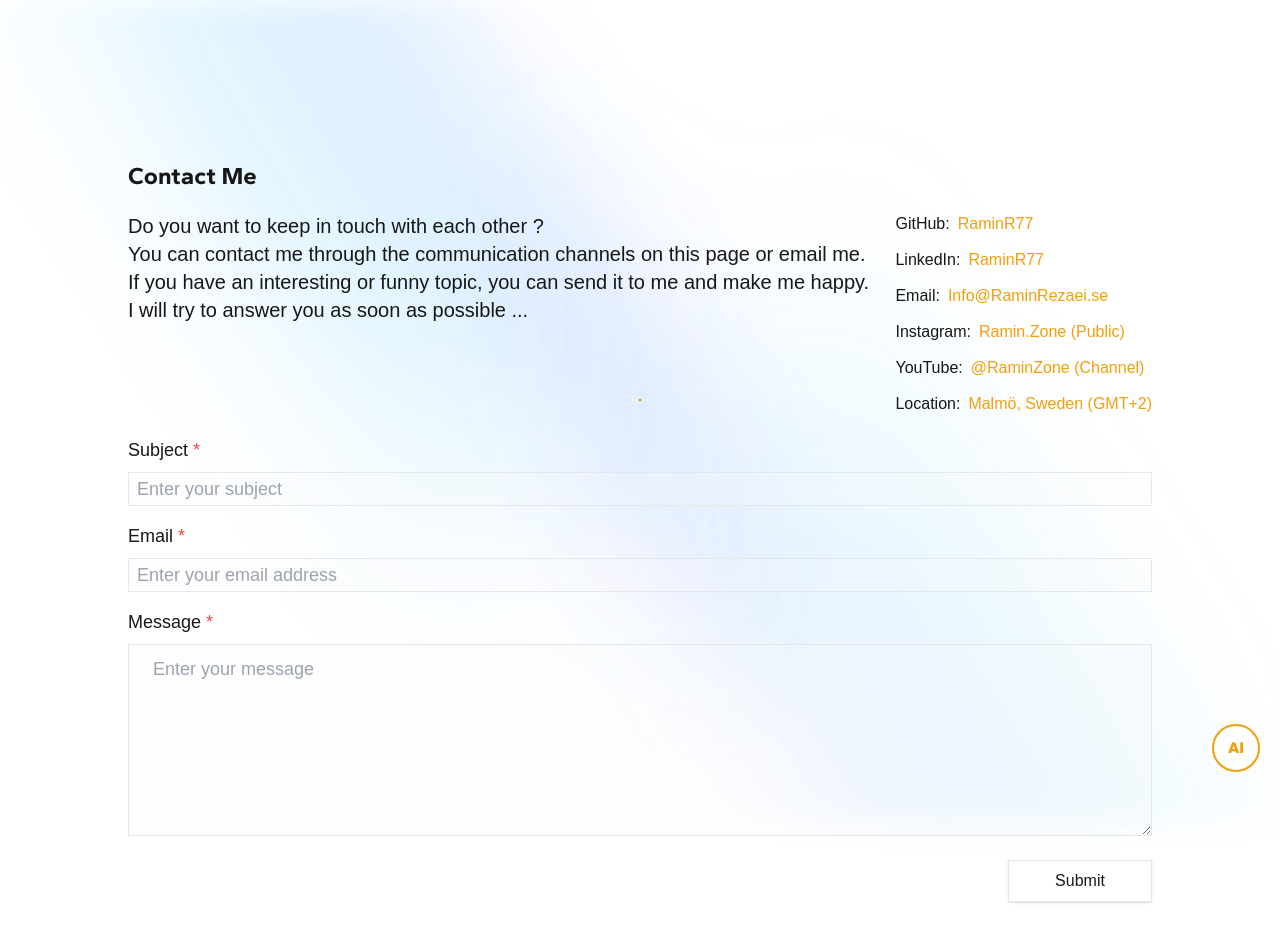
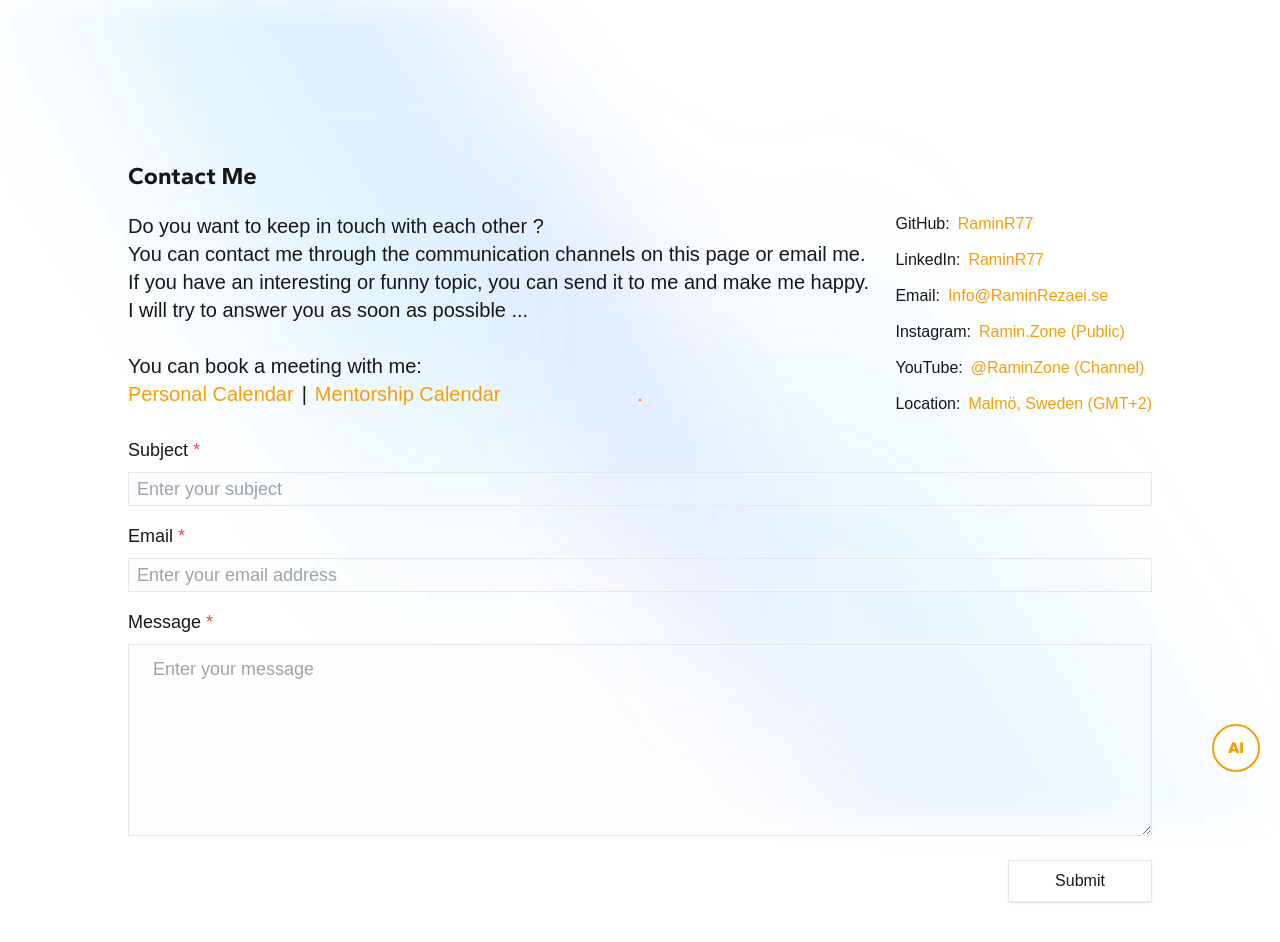
Before and after one commit to raminr77/raminr77.github.io, a Next.js app: page /contact-me in a window 1280 px wide. Shown: the top 942 px of the page. Built offline with nearby package versions, Linux system fonts and the light colour scheme; a web font is replaced by a local one.

Commit message:
feat: add calendar to contact page

```diff
--- a/src/data/contact-me.ts
+++ b/src/data/contact-me.ts
@@ -6,6 +6,8 @@ export const CONTACT_ME_DATA = {
     'I will try to answer you as soon as possible ...'
   ],
   linkedInURL: 'https://www.linkedin.com/in/raminr77/',
+  googleCalendar: 'https://calendar.app.google/5BvuowMckPYbCxj6A',
+  mentorCalendar: 'https://adplist.org/mentors/ramin-rezaei',
   links: [
     {
       title: 'GitHub',
--- a/src/domains/contact-me/index.tsx
+++ b/src/domains/contact-me/index.tsx
@@ -65,6 +65,27 @@ export function ContactMePage() {
               {text}
             </p>
           ))}
+
+          <br />
+          <p className={animator({ name: 'fadeIn', delay: '2s' })}>You can book a meeting with me:</p>
+          <div className={clsx('text-md flex items-center gap-2', animator({ name: 'fadeIn', delay: '2s' }))}>
+            <Link
+              href={CONTACT_ME_DATA.googleCalendar}
+              className='text-amber-500'
+              target="_blank"
+            >
+              Personal Calendar
+            </Link>
+            <span>|</span>
+            <Link
+              href={CONTACT_ME_DATA.mentorCalendar}
+              className='text-amber-500'
+              target="_blank"
+            >
+              Mentorship Calendar
+            </Link>
+          </div>
+
         </div>
 
         <div
```
